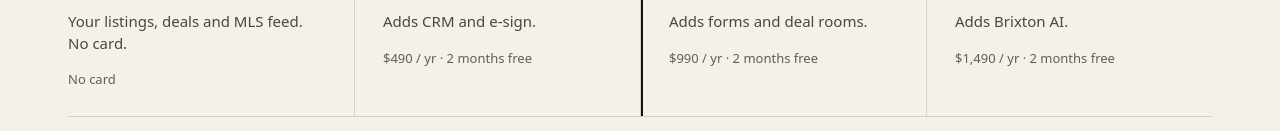
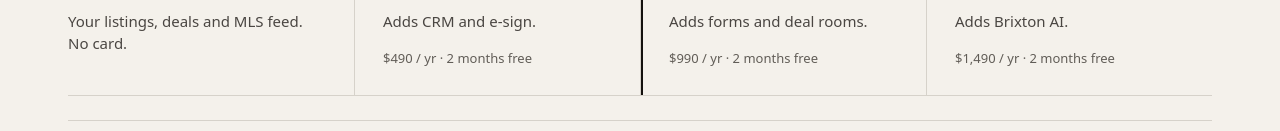
Before and after one commit to bricks-group/bricks-site, a Next.js app: page /pricing in a window 1280 px wide. Shown: the part 821-952 px from the top of the page. Built offline with nearby package versions, Linux system fonts and the light colour scheme; no server answers; a web font is replaced by a local one.

Commit message:
Restore production Worker name and drop the extra Clay 'No card'
The preview Worker name must not land on main. Clay already says no card
in the plan line, so the yearly line no longer repeats it.

```diff
--- a/src/components/PlanChoice.tsx
+++ b/src/components/PlanChoice.tsx
@@ -25,7 +25,7 @@ export default function PlanChoice() {
             </p>
             <h3>{p.name}</h3>
             <p className="pr-choice-line">{PLAN_LINE[p.id]}</p>
-            <p className="pr-choice-yr">{p.yearly}</p>
+            {p.yearly && p.yearly !== 'No card' ? <p className="pr-choice-yr">{p.yearly}</p> : null}
           </li>
         )
       })}
```
Also changed, not shown: 1 other file (tests, documents, lock files or other folders).
